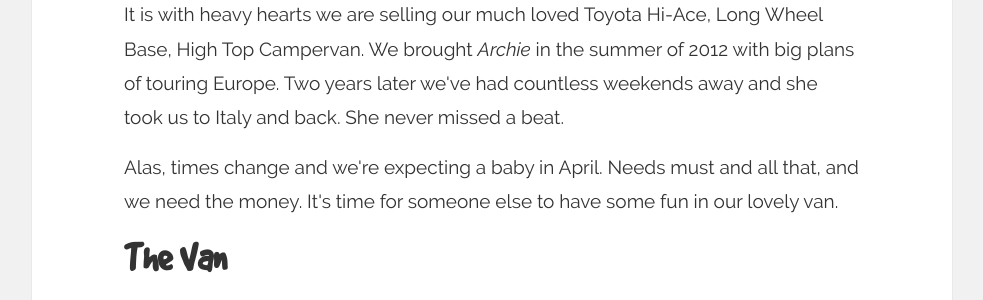
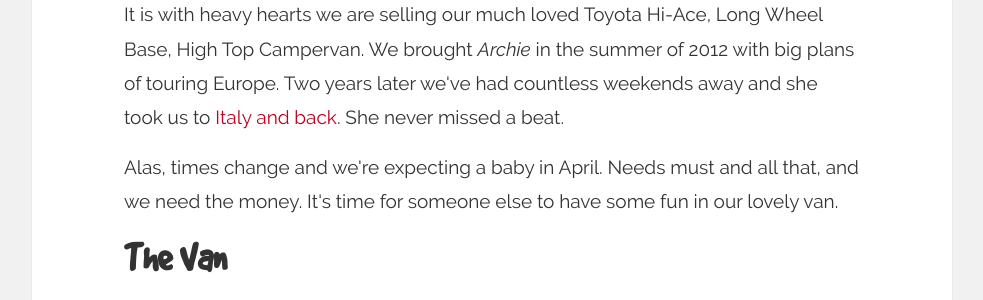
Before and after one commit to roobottom/buy-our-campervan, a Jekyll site: the page built from index.html, in a window 1280 px wide. Shown: the part 760-1060 px from the top of the page, without its empty margins (148-1131 px from the left). Built offline with Jekyll 4.4.1, drawn with Linux system fonts in a browser that asks for light colours; some of the changed text lies outside the part shown.

```diff
--- a/css/styles.css
+++ b/css/styles.css
@@ -443,6 +443,13 @@ body {
 .prose li li {
   list-style: square;
 }
+.prose p a {
+  color: #be001e;
+  text-decoration: none;
+}
+.prose p a:hover {
+  text-decoration: underline;
+}
 @media screen and (max-width: 960px) {
   .prose {
     padding: 32px;
--- a/index.html
+++ b/index.html
@@ -9,7 +9,7 @@ title: Home
 
 <div class="prose">
     <h1 class="main-title">Toyota Hi-Ace Campervan For Sale</h1>
-    <p>It is with heavy hearts we are selling our much loved Toyota Hi-Ace, Long Wheel Base, High Top Campervan. We brought <em>Archie</em> in the summer of 2012 with big plans of touring Europe. Two years later we've had countless weekends away and she took us to Italy and back. She never missed a beat.</p>
+    <p>It is with heavy hearts we are selling our much loved Toyota Hi-Ace, Long Wheel Base, High Top Campervan. We brought <em>Archie</em> in the summer of 2012 with big plans of touring Europe. Two years later we've had countless weekends away and she took us to <a href="http://roobottom.com/diary/european-adventure-week-one">Italy and back</a>. She never missed a beat.</p>
     <p>Alas, times change and we're expecting a baby in April. Needs must and all that, and we need the money. It's time for someone else to have some fun in our lovely van.</p>
 
     <h2>The Van</h2>
```
Also changed, not shown: other parts of index.html (+3 -0 lines), less/styles.less (+8 -0 lines), 1 other file.
